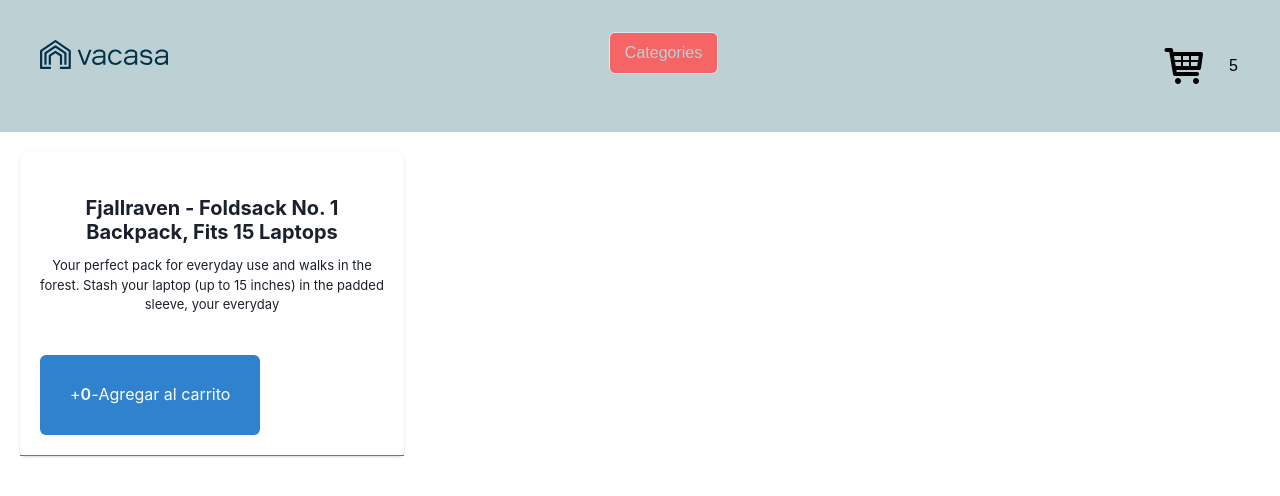
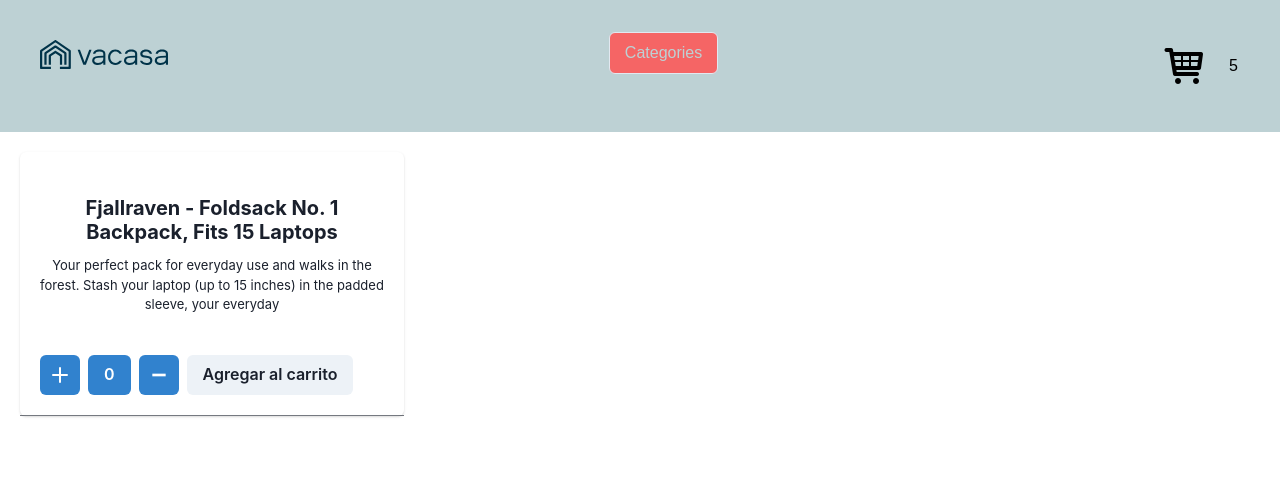
Before and after one commit to Lakril/PreEntrega1Rico, a React (Vite) app: page /item/1 in a window 1280 px wide. Shown: the top 496 px of the page. Built offline with nearby package versions, Linux system fonts and the light colour scheme.

Commit message:
feat: updated

```diff
--- a/package.json
+++ b/package.json
@@ -10,6 +10,8 @@
     "preview": "vite preview"
   },
   "dependencies": {
+    "@chakra-ui/button": "^2.1.0",
+    "@chakra-ui/icons": "^2.1.1",
     "@chakra-ui/react": "^2.8.0",
     "@emotion/react": "^11.11.1",
     "@emotion/styled": "^11.11.0",
--- a/src/App.jsx
+++ b/src/App.jsx
@@ -6,6 +6,7 @@
 import Home from './components/Home'
 import About from './components/About'
 import Cart from './components/Cart'
+import Form from './components/Form'
 // import ItemDetail from './components/ItemDetail'
 
 function App() {
@@ -23,6 +24,7 @@
           {/* <ItemListContainer greeting={greeting} /> */}
           <Route exact path="/" element={<Home />} />
           <Route exact path='/about' element={<About />} />
+          <Route exact path='/form' element={<Form />} />
           <Route exact path='/cart' element={<Cart />} />
           <Route exact path='/category/:category' element={<ItemListContainer />} />
           <Route exact path='/item/:id' element={<ItemDetailContainer />} />
@@ -33,3 +35,21 @@
 }
 
 export default App
+
+/*
+Eventos
+
+En HTML
+<button onclick="enviarInformacion()..."
+
+En JSX
+<button onClick={enviarInformacion}..."
+
+<form onsubmit="agregarInformacion()"..
+
+<form onSubmit={agregarInformacion}..
+
+
+
+
+*/
--- /dev/null
+++ b/src/components/Form.jsx
@@ -0,0 +1,40 @@
+import { useState } from 'react'
+
+const Form = () => {
+
+
+    // const pruchaseId = "jxdefs"
+    const [name, setName] = useState("")
+    const [email, setEmail] = useState("")
+    // const [pruchaseId, setPruchaseId] = useState("")
+    const pruchaseId = "my gato"
+
+    console.log(name)
+
+    // funtion
+    const handleSubmit = (e) => {
+        e.preventDefault()
+        // validation
+        // name === "" ? alert("Exist fields empty") : alert(name)
+        // email === "" ? alert("Exist fields empty") : alert(email)
+        name === "" || email === "" ? alert("Exist fields empty") : alert(`registrado con el nombre ${name} con correo electronico ${email}`) // conditional if hasta : despues de : va el else
+    }
+
+    return (
+        <>
+            <form onSubmit={handleSubmit}>
+                <input type="text" onChange={(e) => setName(e.target.value)} />
+                <input type="email" onChange={(e) => setEmail(e.target.value)} />
+                <button type='submit' >Enviar</button>
+            </form>
+            {/* Renderizado conditional */}
+            {pruchaseId === "" ?
+                <p>No has enviado informacion</p> :
+                <p>Tu compra se realizo con el ID: {pruchaseId}</p>
+            }
+
+        </>
+    )
+}
+
+export default Form
--- a/src/components/ItemCount.jsx
+++ b/src/components/ItemCount.jsx
@@ -1,4 +1,7 @@
+import { ButtonGroup, IconButton } from '@chakra-ui/react'
+import { Button } from "@chakra-ui/button"
 import { useEffect, useState } from 'react'
+import { AddIcon, MinusIcon } from '@chakra-ui/icons'
 // import styles from './ItemCount.module.css'
 
 // Hook
@@ -6,6 +9,7 @@
 
 
   const [count, setCount] = useState(0)
+  const [ocultar, setOcultar] = useState(false)
 
 
   useEffect(() => {
@@ -14,19 +18,24 @@
 
   const onAdd = () => {
     alert(`Agregrado al carrito ${count}`)
+    setOcultar(true)
   }
 
+  // Button variant='solid' colorScheme='blue' px={30} py={10} textAlign={'center'}
 
   return (
     <>
-      <div>
-      </div>
-      <button onClick={() => setCount(count + 1)}> +  </button>
-      <p>{count}</p>
-      <button onClick={() => setCount(count - 1)}> - </button>
-      <div>
-        <button onClick={onAdd}>Agregar al carrito</button>
-      </div>
+      {!ocultar && (
+        <>
+          <ButtonGroup size="md" isTruncated variant="outline" >
+            <IconButton onClick={() => setCount(count + 1)} icon={<AddIcon />} colorScheme='blue' variant='solid' />
+            <Button colorScheme='blue' variant='solid'>{count}</Button>
+            <IconButton onClick={() => setCount(count - 1)} icon={<MinusIcon />} colorScheme='blue' variant='solid' />
+          </ButtonGroup>
+          <Button onClick={onAdd}>Agregar al carrito</Button>
+        </>
+      )
+      }
     </>
   )
 }
--- a/src/components/ItemDetail.jsx
+++ b/src/components/ItemDetail.jsx
@@ -1,8 +1,8 @@
 
 import styles from './ItemList.module.css'
-import { Card, Stack, CardBody, CardFooter, Heading, Text, Divider, Button, ButtonGroup } from '@chakra-ui/react'
+import { Card, Stack, CardBody, CardFooter, Heading, Text, Divider, ButtonGroup } from '@chakra-ui/react'
 // import ItemCount from './ItemCount';
-import ItemCount from './ItemCount';
+import ItemCount from './ItemCount.jsx';
 import { useParams } from 'react-router-dom';
 
 
@@ -37,15 +37,7 @@
                         </CardBody>
                         <CardFooter>
                             <ButtonGroup spacing='2'>
-                                <Button variant='solid' colorScheme='blue' px={30} py={10} textAlign={'center'}>
-                                    <ItemCount />
-                                </Button>
-                                {/* <Link to={`/item/${p.id}`}>
-                                    <Button variant='solid' colorScheme='blue'>
-                                        test id
-                                        test id
-                                    </Button>
-                                </Link> */}
+                                <ItemCount />
                             </ButtonGroup>
                         </CardFooter>
                         <Divider />
--- a/src/components/ItemDetailContainer.jsx
+++ b/src/components/ItemDetailContainer.jsx
@@ -11,7 +11,7 @@
   // Item lis comtainer
   const products = data
 
-
+  // Promise---------------------
   const getProducts = new Promise((resolve, reject) => {
     if (products.length > 0) {
       setTimeout(() => {
@@ -29,13 +29,13 @@
     .catch((error) => {
       console.log(error);
     })
-
+  // Promise-------------------------
 
   return (
     <>
       <div className={styles.container} >
         <div className={styles.item} >
-          <ItemDetail products={products}/>
+          <ItemDetail products={products} />
         </div>
       </div>
     </>
```
Also changed, not shown: 1 other file (tests, documents, lock files or other folders).
